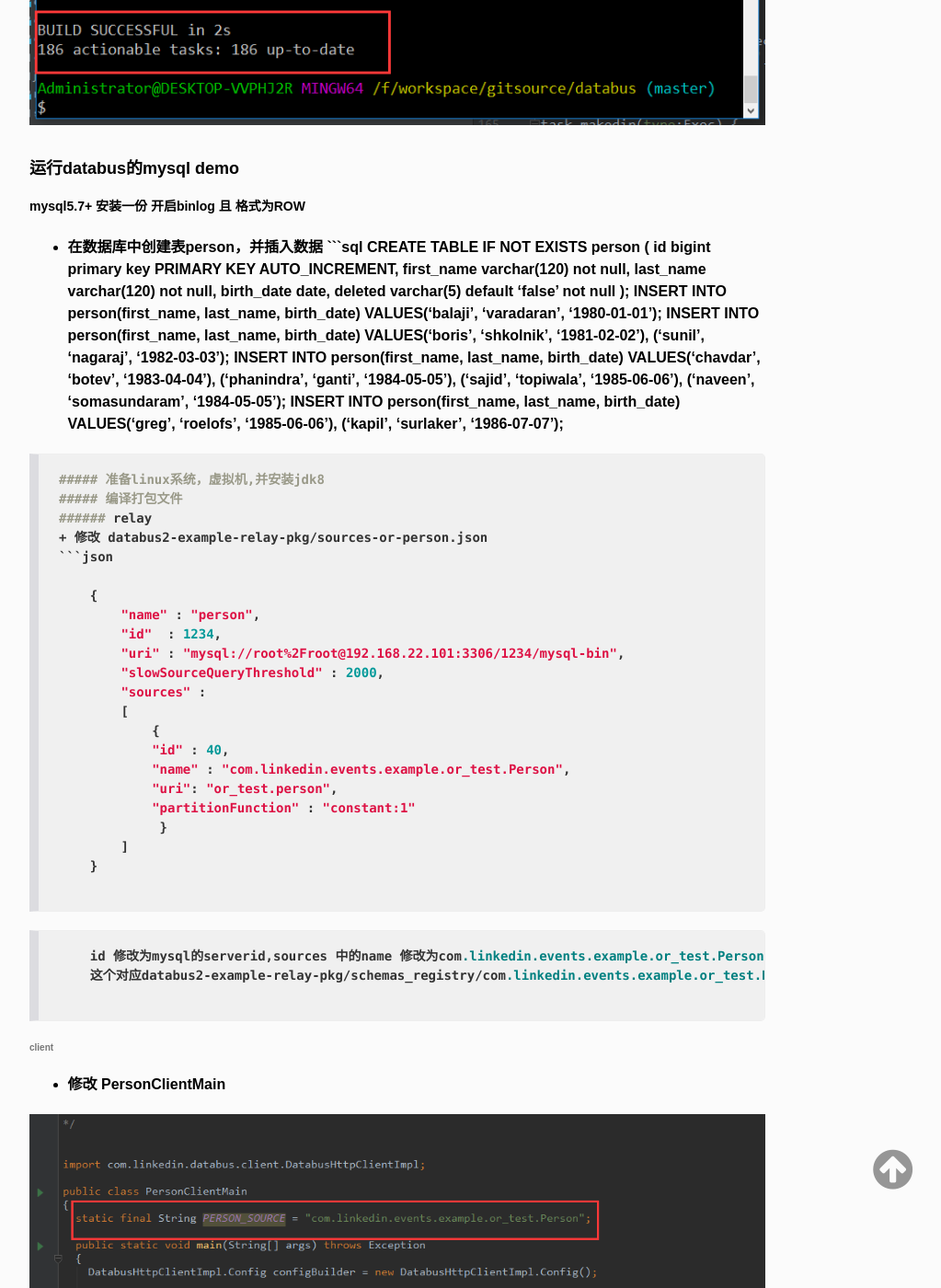
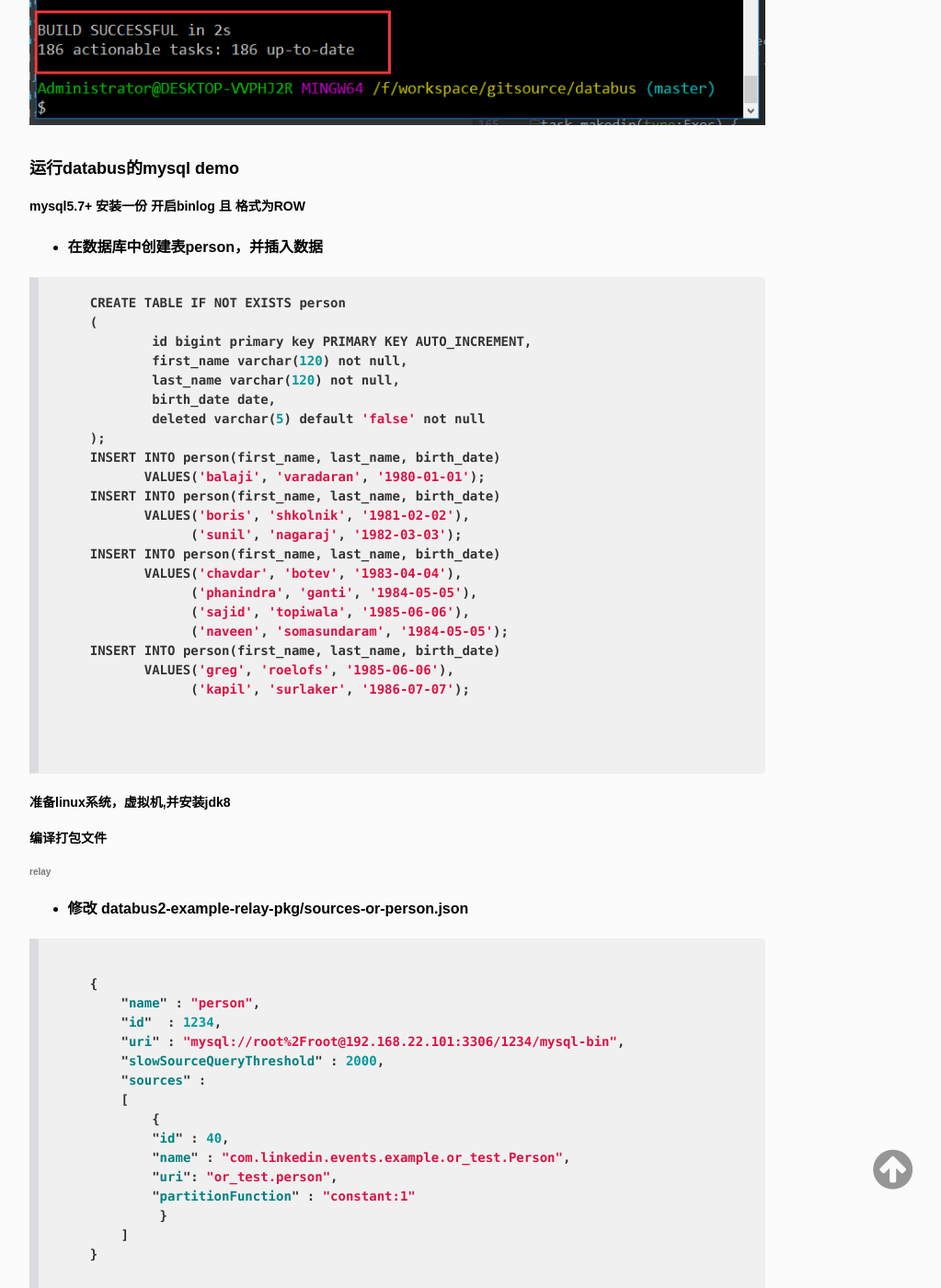
Before and after one commit to ywendy/ywendy.github.io, a Jekyll site: the page built from _posts/2018-02-27-databus(1).md, in a window 1280 px wide and 1400 px high, scrolled down 2941 px. Shown: the whole window at 92% size, without its empty margins (208-1231 px from the left). Built offline with Jekyll 4.4.1, drawn with Linux system fonts in a browser that asks for light colours; nearby versions of some CDN libraries; Markdown is read by kramdown in place of the engine named in the settings; comment, search, counter and statistics services are not loaded; part of the change alters nothing that is shown; some of the changed text lies outside the part shown.

````diff
--- a/_posts/2018-02-27-databus(1).md
+++ b/_posts/2018-02-27-databus(1).md
@@ -89,6 +89,7 @@ tags:  databus
 #### 运行databus的mysql demo
 ##### mysql5.7+ 安装一份 开启binlog 且 格式为ROW
 + 在数据库中创建表person，并插入数据
+
 ```sql
     CREATE TABLE IF NOT EXISTS person
     (
@@ -119,6 +120,7 @@ tags:  databus
 ##### 编译打包文件
 ###### relay
 + 修改 databus2-example-relay-pkg/sources-or-person.json
+
 ```json
 
     {
@@ -138,6 +140,7 @@ tags:  databus
     }
 
 ```
+
 ```
     id 修改为mysql的serverid,sources 中的name 修改为com.linkedin.events.example.or_test.Person
     这个对应databus2-example-relay-pkg/schemas_registry/com.linkedin.events.example.or_test.Person.1.avsc
@@ -148,3 +151,35 @@ tags:  databus
 + 修改 PersonClientMain
 
 ![](https://ywendy.github.io/img/databus/databus-02.png)
+
+
+###### open replicator
+
+```
+
+    由于新版本的mysql binlog 格式变化了，所以我们需要使用新包open-replicator 1.6
+    修改subprojects.gradle 文件
+
+
+```
+
+![](https://ywendy.github.io/img/databus/databus-03.png)
+
+
+###### 开始编译打包
+
+```
+    databus/build 目录下
+    1、databus2-example-relay-pkg/distributions/databus2-example-relay-pkg-2.0.0.tar.gz
+    2、databus2-example-client-pkg/distributions/databus2-example-client-pkg-2.0.0.tar.gz
+    copy 以上两个包到linux服务器上
+    解压后首先运行reply ./bin/start-example-relay.sh or_person -Y ./conf/sources-or-person.json
+    在运行./start-example-client.sh person
+    观察client的日志目录 client.log ,tail -f client.log
+    修改表person中的数据 update person set first_name='Boy' where id=1;
+
+
+
+```
+
+![](https://ywendy.github.io/img/databus/databus-04.png)
````
Also changed, not shown: img/databus/databus-03.png (added), img/databus/databus-04.png (added).
